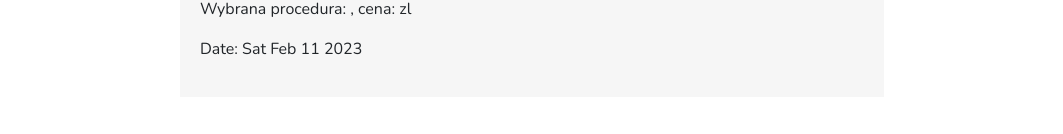
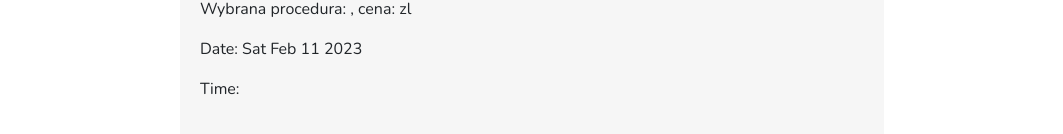
Before and after one commit to TumorinGerman/beauty_salon_react_reduxToolKit, a React (Create React App) app: page /personal_account in a window 1280 px wide. Shown: the part 878-1012 px from the top of the page, without its empty margins (108-1171 px from the left). Before the commit the page ends 975 px from the top, so only its background shows below. Built offline with nearby package versions, Linux system fonts and the light colour scheme; no server answers; the database is empty.

Commit message:
time choosing

```diff
--- a/src/components/personal_account/PersonalAccountMain.jsx
+++ b/src/components/personal_account/PersonalAccountMain.jsx
@@ -9,6 +9,7 @@ import TimeChoosing from "./TimeChoosing";
 
 const PersonalAccountMain = () => {
   const [date, setDate] = useState(new Date());
+  const [time, setTime] = useState("");
   const [servicesList, setServicesList] = useState([]); //full list from backend
   const [operationsList, setOperationsList] = useState([]); //just list of operation
   const [selectedServiceState, setSelectedServiceState] = useState({
@@ -116,7 +117,7 @@ const PersonalAccountMain = () => {
                   />
                 </div>
                 <div className="time_container">
-                  <TimeChoosing />
+                  <TimeChoosing setTime={setTime} />
                 </div>
               </div>
               <div className="information_container">
@@ -133,6 +134,9 @@ const PersonalAccountMain = () => {
                 <p className="calendar_text">
                   <span className="bold">Date:</span> {date.toDateString()}
                 </p>
+                <p className="calendar_text">
+                  <span className="bold">Time:</span> {time}
+                </p>
               </div>
             </Form>
           </div>
--- a/src/components/personal_account/TimeChoosing.jsx
+++ b/src/components/personal_account/TimeChoosing.jsx
@@ -1,7 +1,7 @@
 import React from "react";
 import { ListGroup } from "react-bootstrap";
 
-const TimeChoosing = () => {
+const TimeChoosing = ({ setTime }) => {
   const workTime = [
     "10-11",
     "11-12",
@@ -16,7 +16,7 @@ const TimeChoosing = () => {
 
   const handleClick = (index, event) => {
     event.preventDefault();
-    console.log(workTime[index]);
+    setTime(workTime[index]);
   };
 
   return (
```
